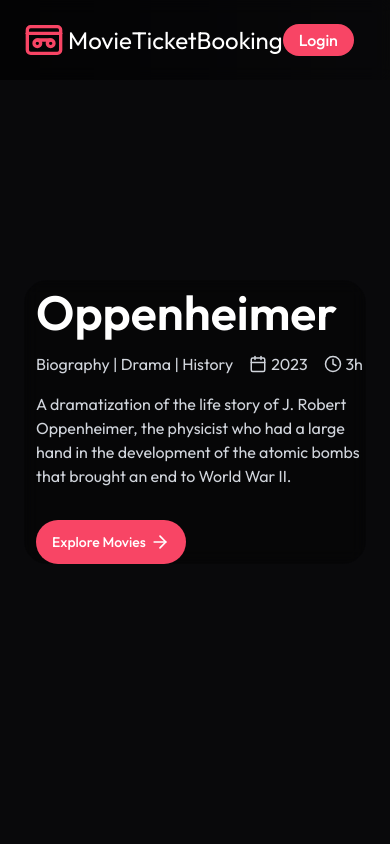
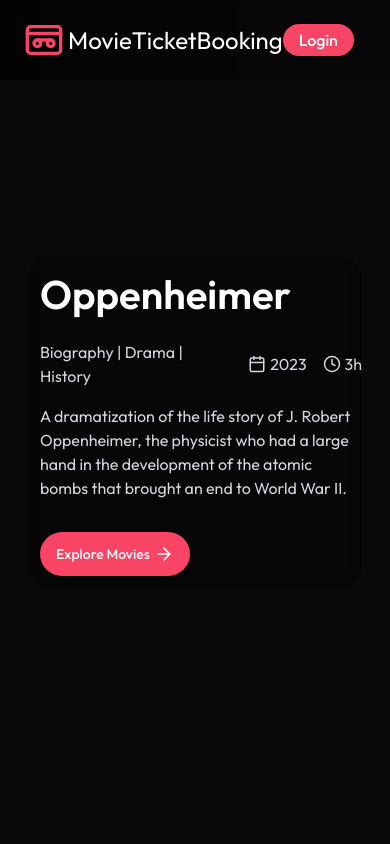
Before and after one commit to chaitanyakelkar/MovieTicketBooking, a React (Vite) app in the folder client/: page / in a window 390 px wide. Shown: the top 844 px of the page. Built offline with nearby package versions, Linux system fonts and the light colour scheme; no server answers.

Commit message:
fixed herosection background on small devices

```diff
--- a/client/src/components/HeroSection.jsx
+++ b/client/src/components/HeroSection.jsx
@@ -8,10 +8,10 @@ const HeroSection = () => {
     const navigate = useNavigate()
 
   return (
-    <div className='flex flex-col items-start justify-center gap-4 px-6 md:px-16 lg:px-36 bg-[url("/oppenheimer.png")] bg-cover bg-center h-screen'>
+    <div className='flex flex-col items-start justify-center gap-4 px-7 md:px-16 lg:px-36 bg-[url("/oppenheimer-portrait.jpg")] md:bg-[url("/oppenheimer.png")] bg-cover bg-center h-screen'>
         {/* <img src={assets.warnerbrosLogo} alt="" className='max-h-25 lg:h-25 mt-20'/> */}
         <div className='flex flex-col items-start justify-center gap-4 backdrop-blur-sm bg-black/30 pl-3 pt-2 rounded-3xl overflow-hidden'>
-            <h1 className='text-5xl md:text-[70px] md:leading-18 font-semibold max-2-110'>Oppenheimer</h1>
+            <h1 className='text-[40px] md:text-[70px] md:leading-18 font-semibold max-2-110'>Oppenheimer</h1>
             <div className='flex items-center gap-4 text-gray-300'>
                 <span>Biography | Drama | History</span>
                 <div className='flex items-center gap-1'>
@@ -22,7 +22,7 @@ const HeroSection = () => {
                 </div>
             </div>
             <p className='max-w-md text-gray-300 mb-4'>A dramatization of the life story of J. Robert Oppenheimer, the physicist who had a large hand in the development of the atomic bombs that brought an end to World War II.</p>
-        <button onClick={() => {navigate("/movies")}} className='flex items-center gap-1 px-4 py-3 md:px-6 md:py-4 text-sm bg-primary hover:bg-primary:dull transition rounded-full font-medium cursor-pointer'>
+            <button onClick={() => {navigate("/movies")}} className='flex items-center gap-1 px-4 py-3 mb-3 md:mb-5 md:px-6 md:py-4 text-sm bg-primary hover:bg-primary:dull transition rounded-full font-medium cursor-pointer'>
                 Explore Movies
                 <ArrowRight className='w-5 h-5'/>
             </button>
```
Also changed, not shown: client/public/oppenheimer-portrait.jpg (added). Lines whose indentation alone changed are shown as unchanged.
